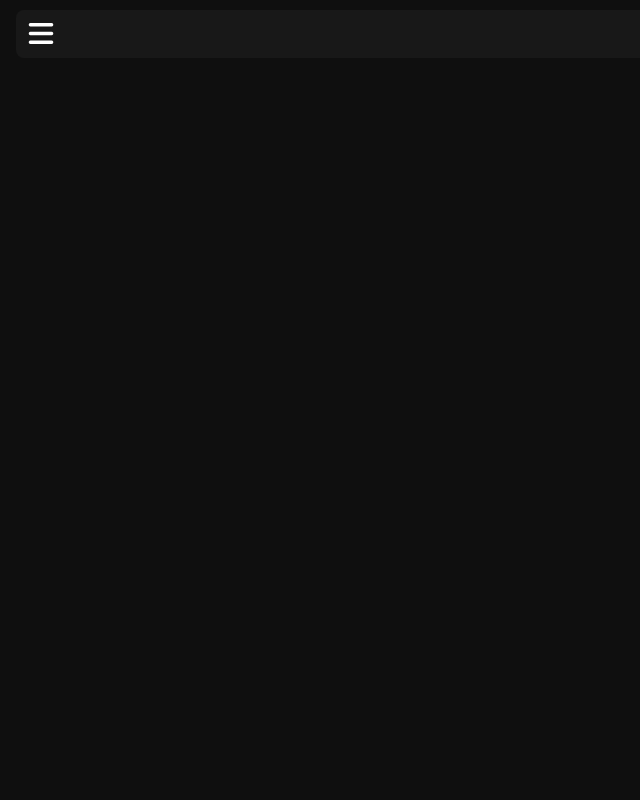
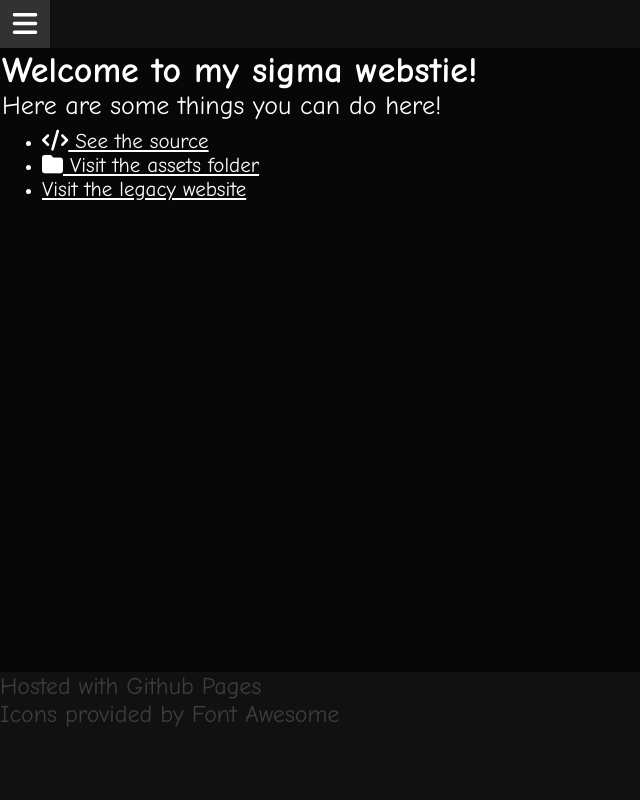
Before and after one commit to al-ex427/alex427-.com, a plain HTML site: page index.html in a window 1280 px wide. Shown: the whole page, without its empty margins (0-640 px from the left). Drawn offline with Linux system fonts and the light colour scheme.

Commit message:
add links

```diff
--- a/index.html
+++ b/index.html
@@ -11,9 +11,25 @@
     <div class="top">
        <button class="menuButton">
             <i class="fa-sharp fa-solid fa-bars"></i>
-
         </button>
 
+    </div>
+    <div class="container">
+        <span style="font-size: 36px;"><b>Welcome to my sigma webstie!</b></br></span>
+        <span style="font-size: 26px;">Here are some things you can do here!</br></span>
+        <ul style="color: white; margin:0; margin-top: 8px;">
+            <li><a href="https://github.com/al-ex427/alex427-.com" style="font-size: 21px; color: white;"><i class="fa-solid fa-code"></i> See the source</a></li>
+            <li><a href="/assets/" style="font-size: 21px; color: white;"><i class="fa-solid fa-folder"></i> Visit the assets folder</a></li>
+            <li><a href="https://al_ex427.vern.cc/" style="font-size: 21px; color: white;">Visit the legacy website</a></li>
+
+        </ul>
+
+    </div>
+    <div class="end">
+        <div class="btm-end-text" style="color: rgb(61, 61, 61); font-size: 24px; width: 100%;">
+            Hosted with Github Pages<br>
+            Icons provided by Font Awesome
+        </div>
     </div>
 
 </body>
--- a/style.css
+++ b/style.css
@@ -1,33 +1,45 @@
+:root {
+    --main-elements-color: rgb(17, 17, 17);
+    --selected-button-color: rgb(50,50,50);
+}
+
+
 body {
     margin: 0 auto;
-    font-family: Tahoma, Verdana, Arial, sans-serif;
-    background-color: rgb(15, 15, 15);
+    font-family: "Comic Sans MS", "Comic Sans", sans-serif;
+
+    background-color: rgb(7, 7, 7);
+    color: white
 }
 .top {
     transition: 250ms;
-    background-color: rgb(24, 24, 24);
-    width: 97.5%;
+    background-color:var(--main-elements-color) ;
+    width: 100%;
     height: 48px;
     position: relative;
-    top: 10px;
+
     margin-left: auto;
   margin-right: auto;
-  border-radius: 8px;
+
 
 }
 
+.container {
+    width: auto;
+    height: auto;
+    padding: 2px;
+
+}
 .menuButton {
     transition: 200ms;
     width: 50px;
     height: 100%;
     background-color: transparent;
     border: 0px;
-    border-top-left-radius: 8px;
-    border-bottom-left-radius: 8px;
 }
 .menuButton:hover {
     transition: 200ms;
-    background-color: rgb(48, 48, 48);
+    background-color:var(--selected-button-color);
 }
 
 .fa-sharp.fa-solid.fa-bars {
@@ -36,8 +48,16 @@ body {
     color: rgb(255, 255, 255);
 }
 
+.end {
+    margin: 0px;
+    position: absolute;
+    bottom: 0px;
+    width: 100%;
+    height: 128px;
+    background-color: var(--main-elements-color);
+}
 
-@media (max-width: 480px) {
+@media (max-width: 520px) {
     .top {
         transition: 250ms;
        height:64px;
```
Also changed, not shown: 1 other file.
